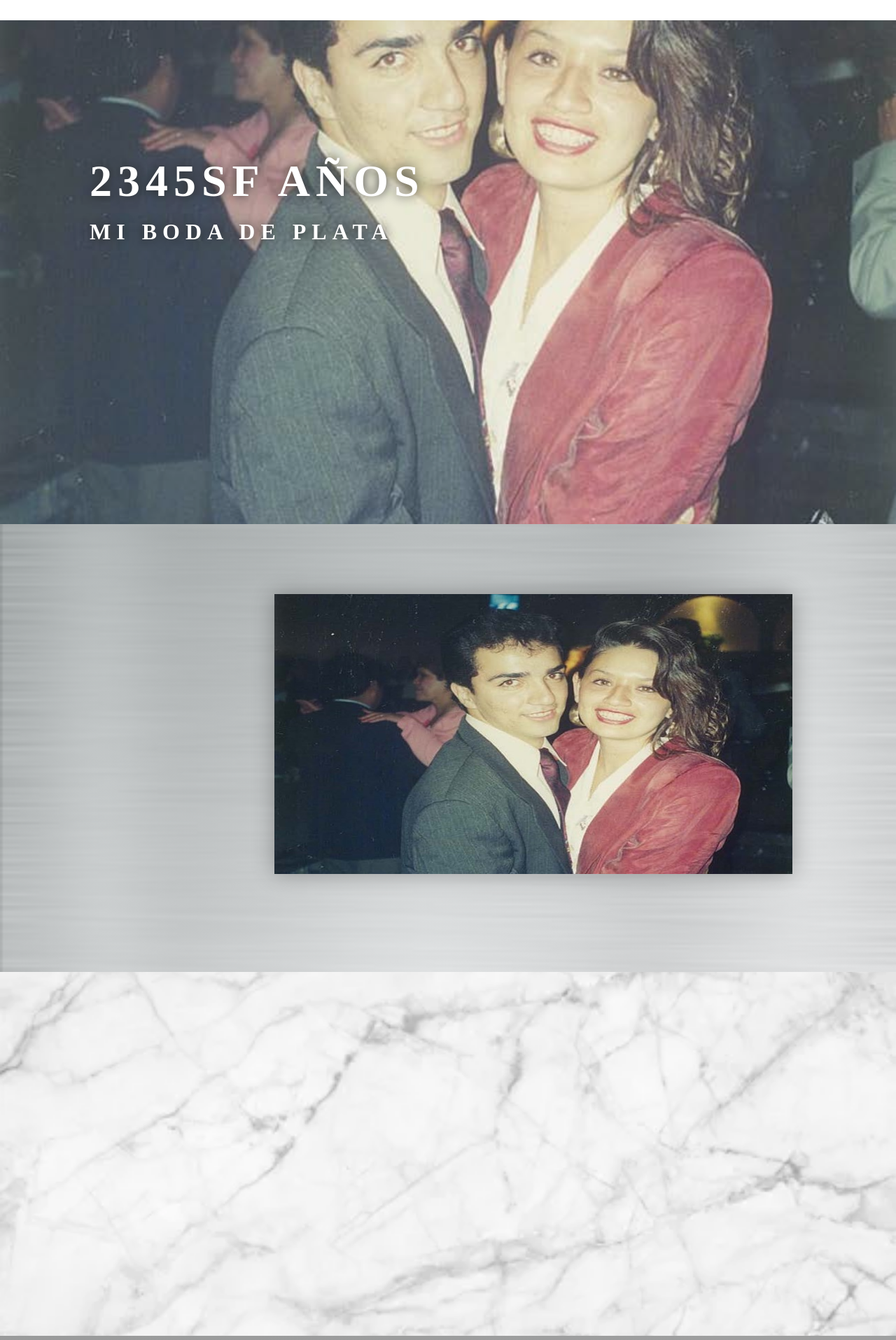
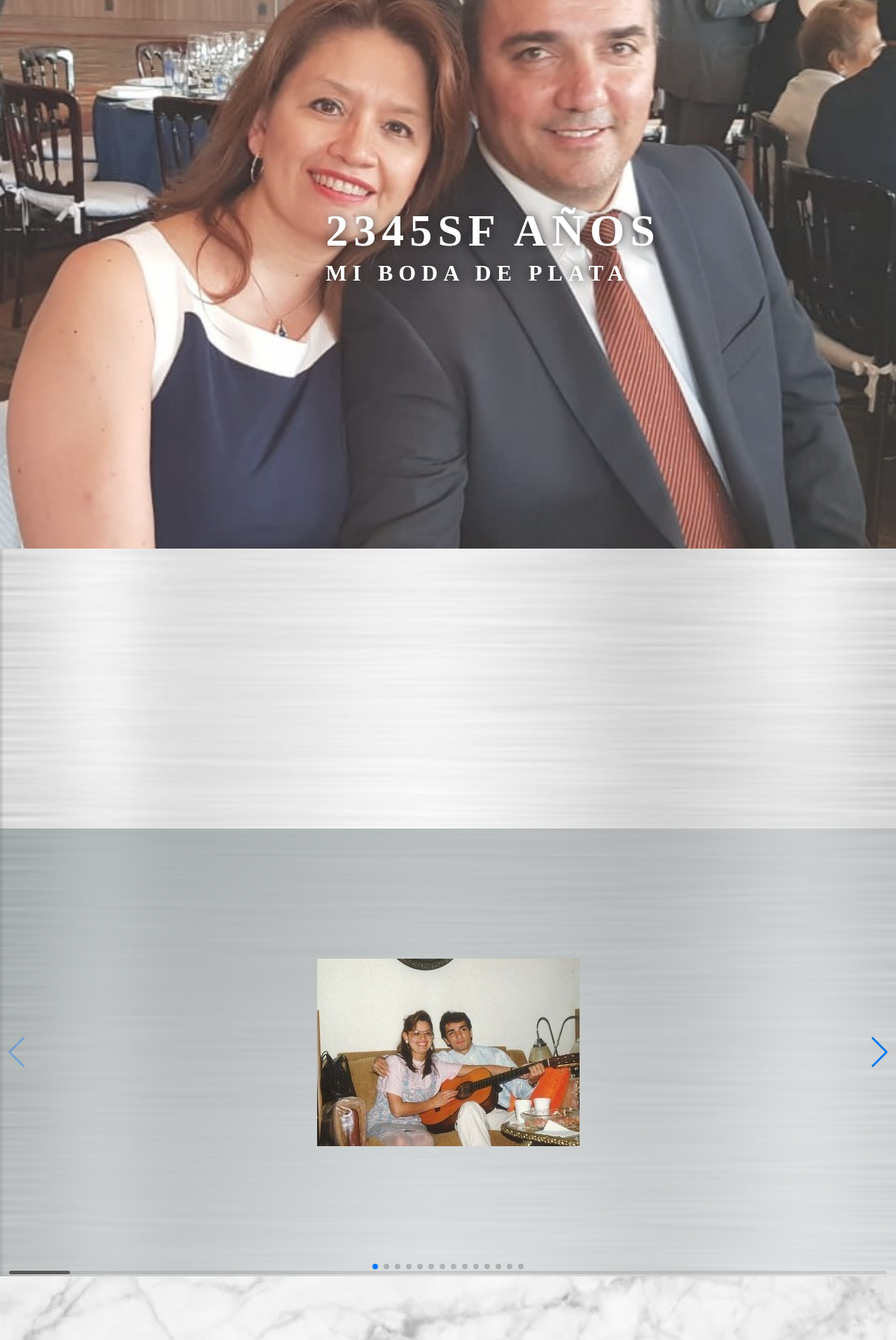
Before and after one commit to Freackness1209/Pagina-de-bodas-Susy, a PHP site: page / in a window 1280 px wide. Shown: the top 1915 px of the page at 70% size. Run offline with PHP 8.4, Linux system fonts and the light colour scheme; data that the repository does not hold is empty; some libraries are stand-ins or nearby versions; grey boxes are pictures that could not be loaded.

Commit message:
Slider incorporado a la pagina, el nombre del slider es swiperjs

```diff
--- a/css/fonts.css
+++ b/css/fonts.css
@@ -2,7 +2,3 @@
     font-family: "OldEnglishFive";
     src: url(../fuentes/Old\ English\ Five.ttf);
 }
-@font-face{
-    font-family: "Castellar";
-    src: url(../fuentes/castellar.ttf);
-}
--- a/css/index.css
+++ b/css/index.css
@@ -10,6 +10,8 @@ html, body{
     margin: 0;
     line-height:180%;
     color:#fff;
+    line-height:0;
+
 
 
 
@@ -49,14 +51,18 @@ header{
 /*
 */
 .img1{
-    background: url(../img/fotos_sin_ajustar/1.jpg);
+    background: url(../img/fotos_sin_ajustar/10.jpg);
     min-height: 90vh;
     background-size: cover;
+    padding-bottom: 5%;
 
 
 
 }
-
+.img0{
+    background: url(../img/img/marmol2.jpg);
+    min-height: 50vh;
+}
 .img2{
     background: url(../img/img/marmol.jpg);
     min-height: 65vh;
@@ -64,8 +70,9 @@ header{
 .img3{
     background: url(../img/img/marmol.jpg);
     min-height: 50vh;
+
 }
-.img1, .img2, .img3{
+.img1, .img2, .img3,.img0{
     position: relative;
     opacity: .84;
     background-position: center;
@@ -90,11 +97,23 @@ header{
 }
 .heading-primary{
     backface-visibility: hidden;
+    display: flex;
+    flex-wrap: nowrap;
+    justify-content: center;
+    align-items: center;
+    align-content: flex-start;
+    width:100%;
+    height: 90vh;
+    overflow: auto;
+    flex-direction: column;
+    padding-left: 33%;
+
+
+
 }
 .heading-primary-main
 {
-    display: block;
-    position: absolute;
+    margin: 30px;
     top: 30%;
     font-size: 200%;
     text-shadow: 0 0 0.93rem #000;
@@ -109,8 +128,7 @@ header{
 }
 
 .heading-primary-sub{
-    display: block;
-    position: absolute;
+    margin: 30px;
     top: 40%;
     font-size: 100%;
     text-shadow: 0 0 15px #000;
@@ -120,6 +138,7 @@ header{
     letter-spacing: 0.5rem;
     animation-name: moveInRight;
     animation-duration: 6s;
+
 
 }
 
@@ -154,7 +173,6 @@ header{
 .main{
     position: relative;
     font-family: "Castellar";
-    height: 190vH;
     background-image: linear-gradient(to right bottom,
     rgba(112, 123, 124, .8),
     rgba(229,231,233, .5)),
@@ -231,37 +249,8 @@ display: flex;
     width: 40%;
     text-align: justify;
 }
-/*Carlos Guevara20:02
-/* Extra small devices (phones, 600px and down) */
-/*@media only screen and (max-width: 600px) {...}
-
-/* Small devices (portrait tablets and large phones, 600px and up) */
-/*@media only screen and (min-width: 600px) {...}
-
-/* Medium devices (landscape tablets, 768px and up) */
-/*@media only screen and (min-width: 768px) {...}
-
-/* Large devices (laptops/desktops, 992px and up) */
-/*@media only screen and (min-width: 992px) {...}
-
-/* Extra large devices (large laptops and desktops, 1200px and up) */
-/*@medi*/
-
-#slider {
-    position: relative;
-    width: 46.25rem;
-    height: 25rem;
-    background-size:  cover;
-    outline-offset: 2rem;
-
-    overflow: hidden;
-    box-shadow: 0 0 30px rgba(0, 0, 0, 0.3);
-    top: 6.25rem;
-    right: -24.5rem;
 
 
-
-  }
   #slider ul {
     position: relative;
     list-style: none;
@@ -317,7 +306,7 @@ display: flex;
     text-shadow: 0;
   }
 .magic{
-    height: 95vH;
+
     background: linear-gradient(to right bottom,
 
     rgba(112, 123, 124, .1),
@@ -344,11 +333,10 @@ display: flex;
     justify-content: center;
     align-items: center;
     align-content: flex-start;
-
-
-    height: 100vh;
     overflow: auto;
     flex-direction: column;
+    padding: 1em;
+    line-height: 2;
 }
 
 
@@ -357,13 +345,16 @@ display: flex;
     color: black;
     margin: 5px;
 
+
 }
 .magic_title{
+
     width: 50%;
     height: 20%;
     font-size: 30px;
     font-family: "OldEnglishFive";
     padding-top: 4%;
+    padding-bottom: 3%;
 
 
 
@@ -376,7 +367,7 @@ display: flex;
 }
 .magic_bold{
     width: 30%;
-    height: 30%;
+    padding-top: 3%;
     font-weight: bold;
     font-size: 16px;
     font-family: "Book Antiqua Bold";
@@ -488,14 +479,23 @@ footer img{
     align-content: flex-start;
     overflow: auto;
     flex-direction: column;
+
 }
 
 .FlexContainer div {
     text-align: center;
     width: 40%;
-    height: 100px;
-    margin: 5px;
+    padding: 25px;
+
+margin: 5px;
     background-color: lightblue;
+}
+
+.FlexContainer .hoja1{
+
+z-index: 2;
+
+
 }
 .flex_container_down{
     display: flex;
@@ -503,17 +503,17 @@ footer img{
     justify-content: flex-end;
     align-items: center;
     align-content: flex-start;
-    height: 60vh;
     overflow: auto;
     text-align: center;
     flex-direction: column;
 
 }
 
+
+
 .flex_container_down div {
-    width: 40%;
+    width: 20%;
     font-family: "Castellar";
-    height: 100px;
     margin: 5px;
     background-color: lightblue;
 
@@ -546,6 +546,9 @@ footer img{
     transition: all 0.8s;
 
 }
+.flex_item_center{
+    flex-grow:2;
+}
 
 .flex_container_center div:nth-child(odd):hover{
     transform: scale(1.05);
@@ -554,3 +557,8 @@ footer img{
 
 
 }
+
+.swiper {
+    width: 600px;
+    height: 300px;
+  }
--- a/css/invitacion.css
+++ b/css/invitacion.css
@@ -2,7 +2,7 @@ body{
     padding: 0;
     margin: 0;
     height: 100vH;
-    background-image: url(../img/img/fondo_background.jpeg);
+
     width: 100vw;
 
     background-size:  cover;
--- a/index.php
+++ b/index.php
@@ -1,9 +1,3 @@
-<?php
-$nombre = "Susy";
-$years=$_POST["nombre"];;
-echo $nombre;
-$_post
-?>
 <!DOCTYPE html>
 <html lang="en">
 <head>
@@ -14,8 +8,14 @@ $_post
     <link rel="stylesheet" href="./css/index.css" type="text/css">
     <link rel="stylesheet" href="./css/fonts.css" type="text/css">
     <link rel="stylesheet" href="./mediaquery.css" type="text/css">
+    link
     <script type="text/javascript" src="./index.js"></script>
     <link rel="stylesheet" href="./invitacion.html">
+
+    <link
+  rel="stylesheet"
+  href="https://cdn.jsdelivr.net/npm/swiper@8/swiper-bundle.min.css"
+/>
 
     <link rel="stylesheet" href="https://cdn.jsdelivr.net/bxslider/4.2.12/jquery.bxslider.css">
     <script src="https://ajax.googleapis.com/ajax/libs/jquery/3.1.1/jquery.min.js"></script>
@@ -24,6 +24,8 @@ $_post
 
 </head>
 <body>
+
+
         <div class="img1">
             <h1 class="heading-primary">
                 <span class="heading-primary-main"> 2345sf años</span>
@@ -31,39 +33,92 @@ $_post
               </h1>
     </div>
 
+    <div class="img0">
+
+</div>
+
 <header>
 
-    <section class="slide">
+
+     <!-- Slider main container -->
+<div class="swiper">
+  <!-- Additional required wrapper -->
+  <div class="swiper-wrapper">
+    <!-- Slides -->
+    <div class="swiper-slide"><img src="./img/fotos_ajustadas_slider/0.jpg" alt=""></div>
+    <div class="swiper-slide"><img src="./img/fotos_ajustadas_slider/00.jpg" alt=""></div>
+    <div class="swiper-slide"><img src="./img/fotos_ajustadas_slider/1.jpg" alt=""></div>
+    <div class="swiper-slide"><img src="./img/fotos_ajustadas_slider/2.jpg" alt=""></div>
+    <div class="swiper-slide"><img src="./img/fotos_ajustadas_slider/3.jpg" alt=""></div>
+    <div class="swiper-slide"><img src="./img/fotos_ajustadas_slider/4.jpg" alt=""></div>
+    <div class="swiper-slide"><img src="./img/fotos_ajustadas_slider/5.jpg" alt=""></div>
+    <div class="swiper-slide"><img src="./img/fotos_ajustadas_slider/7.jpg" alt=""></div>
+    <div class="swiper-slide"><img src="./img/fotos_ajustadas_slider/8.jpg" alt=""></div>
+    <div class="swiper-slide"><img src="./img/fotos_ajustadas_slider/9.jpg" alt=""></div>
+    <div class="swiper-slide"><img src="./img/fotos_ajustadas_slider/12..jpg" alt=""></div>
+    <div class="swiper-slide"><img src="./img/fotos_ajustadas_slider/13..jpg" alt=""></div>
+    <div class="swiper-slide"><img src="./img/fotos_ajustadas_slider/14..jpg" alt=""></div>
+    <div class="swiper-slide"><img src="./img/fotos_ajustadas_slider/15.jpg" alt=""></div>
+
+  </div>
+  <!-- If we need pagination -->
+  <div class="swiper-pagination"></div>
+
+  <!-- If we need navigation buttons -->
+  <div class="swiper-button-prev"></div>
+  <div class="swiper-button-next"></div>
+
+  <!-- If we need scrollbar -->
+  <div class="swiper-scrollbar"></div>
+</div>
+<script src="https://cdn.jsdelivr.net/npm/swiper@8/swiper-bundle.min.js"></script>
+<script>
+   const swiper = new Swiper('.swiper', {
+  // Optional parameters
+  spaceBetween: 30,
+        centeredSlides: true,
+        autoplay: {
+          delay: 2500,
+          disableOnInteraction: false,
+        },
+
+  // If we need pagination
+  pagination: {
+    el: '.swiper-pagination',
+  },
+
+  // Navigation arrows
+  navigation: {
+    nextEl: '.swiper-button-next',
+    prevEl: '.swiper-button-prev',
+  },
+
+  // And if we need scrollbar
+  scrollbar: {
+    el: '.swiper-scrollbar',
+  },
+});
+
+
+</script>
+
+<style>
+    .swiper{
+        height: 100%;
+        width:100%;
+    }
+    .swiper-slide{
+        display:flex;
+        justify-content:center;
+        align-items:center;
+        height:100%;
+        width:100%;
+
+    }
+</style>
 
 
 
-        <div id="slider">
-            <ul id="slideWrap">
-
-              <li><img src="./img/fotos_ajustadas_slider/1.jpg" alt=""></li>
-              <li><img src="./img/fotos_ajustadas_slider/2.jpg" alt=""></li>
-              <li><img src="./img/fotos_ajustadas_slider/3.jpg" alt=""></li>
-              <li><img src="./img/fotos_ajustadas_slider/4.jpg" alt=""></li>
-              <li><img src="./img/fotos_ajustadas_slider/5.jpg" alt=""></li>
-              <li><img src="./img/fotos_ajustadas_slider/7.jpg" alt=""></li>
-              <li><img src="./img/fotos_ajustadas_slider/8.jpg" alt=""></li>
-              <li><img src="./img/fotos_ajustadas_slider/9.jpg" alt=""></li>
-              <li><img src="./img/fotos_ajustadas_slider/12..jpg" alt=""></li>
-              <li><img src="./img/fotos_ajustadas_slider/13..jpg" alt=""></li>
-              <li><img src="./img/fotos_ajustadas_slider/..14jpg" alt=""></li>
-              <li><img src="./img/fotos_ajustadas_slider/15..jpg" alt=""></li>
-
-
-
-
-            </ul>
-            <a id="prev" href="#">&#8810;</a>
-            <a id="next" href="#">&#8811;</a>
-          </div>
-
-        </div>
-
-    </section>
 </header>
 
 
@@ -102,7 +157,7 @@ Para llegar a los 25 años de casado, antes hay que pasar por las bodas de hierr
 
 </div>
 <section class='FlexContainer'>
-            <div><img src="./img/img/hoja1.jpg" alt="Imagen"></div>
+            <div class="hoja1"><img src="./img/img/hoja_1.png" alt="" ></div>
             <div>El tiempo es muy sabio, cuando dos personas se encuentran en el momento exacto y resulta que no es casualidad, que se estaban esperando toda la vida.</div>
             <div>
 Si, a pesar de los recortes, la crisis, el IVA…..y toda la que está cayendo…
@@ -118,7 +173,7 @@ Si, a pesar de los recortes, la crisis, el IVA…..y toda la que está cayendo
 <section class="flex_container_down">
             <div>Lo logramos!</div>
             <div>Y con gran júbilo tenemos el agrado de invitarlos junto con nuestros hijos Jonathan y Cristian a compartir con ustedes nuestras bodas de plata.</div>
-            <div>Hola</div>
+            <div><img src="./img/img/hoja_2.png" alt="" class="hoja2"></div>
 
             </section>
 
```
Also changed, not shown: confirmacion.php (+10 -12 lines), invitacion.php (+16 -5 lines), css/slider.css (added), img/img/hoja1.png (added), img/img/hoja2.png (added), img/img/hoja_1.png (added), img/img/hoja_2.png (added), 3 other files.
